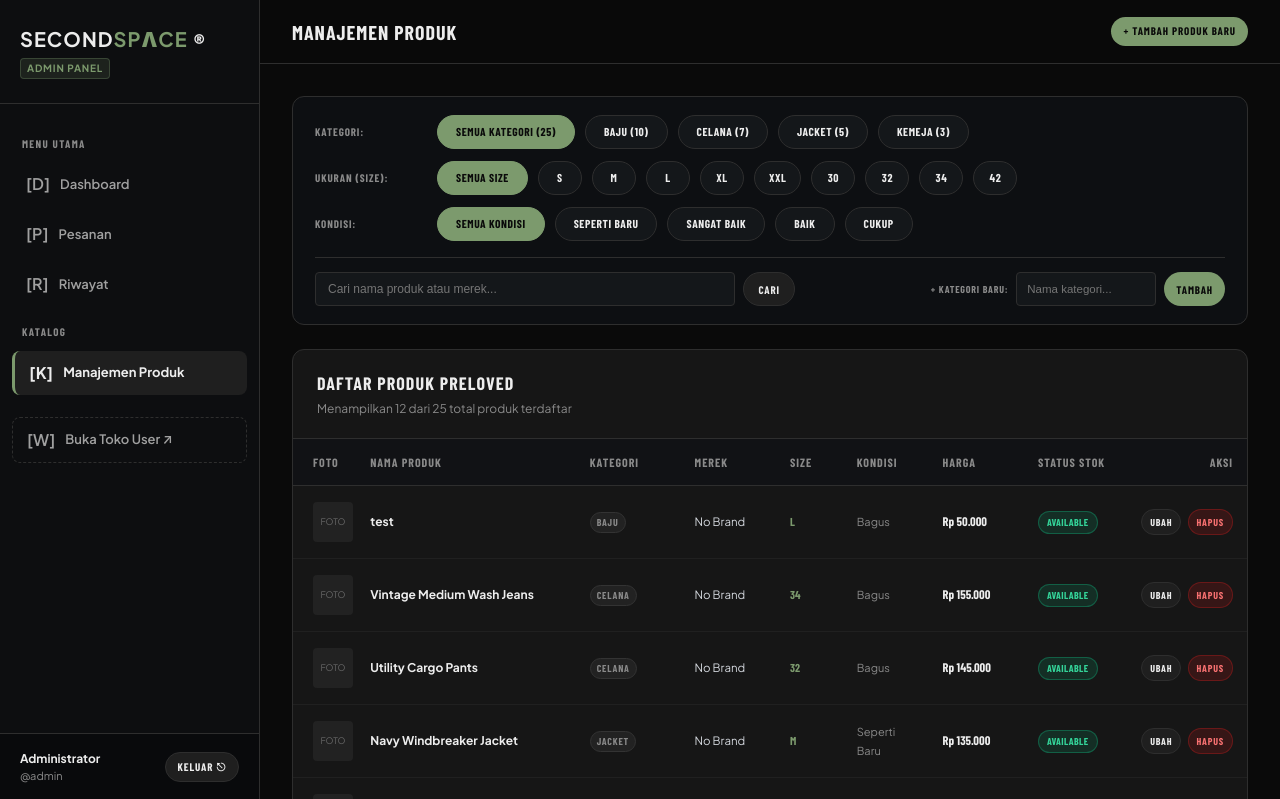
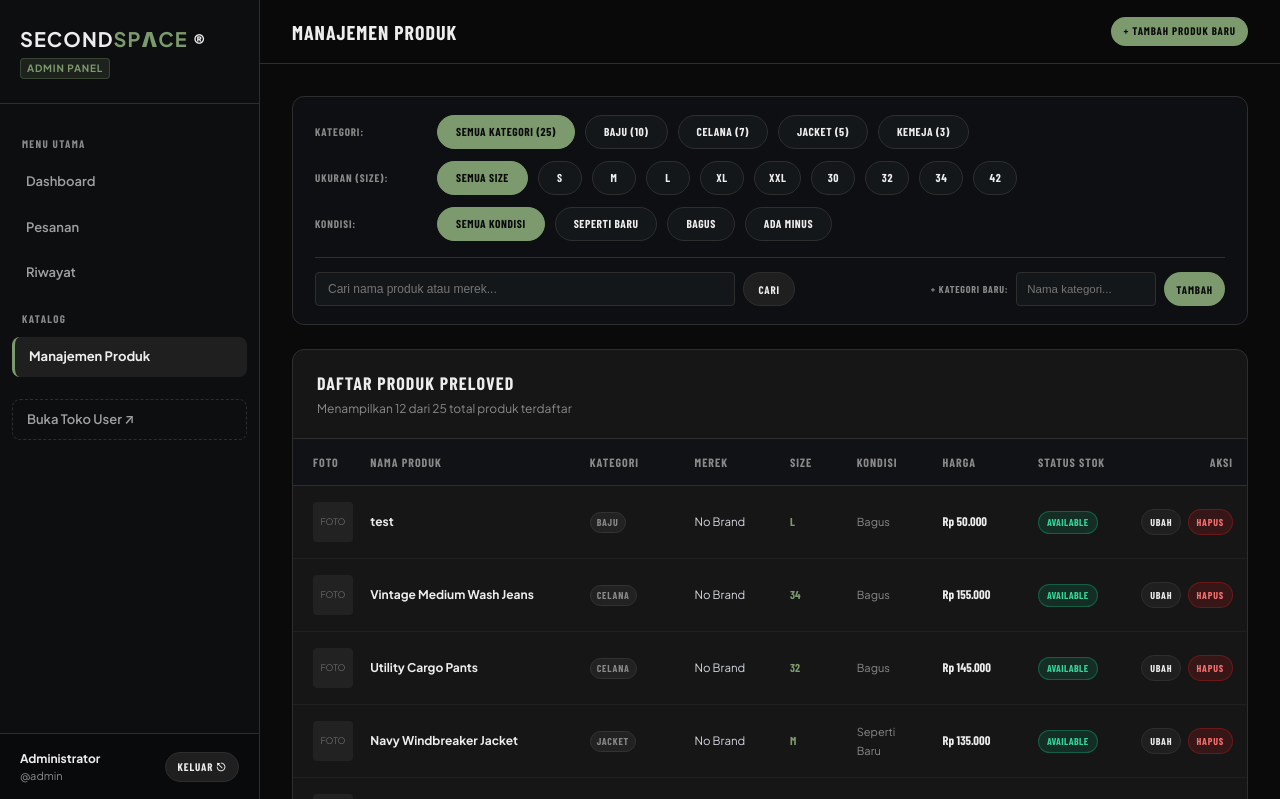
Before and after one commit to ikhsansyabani266/SecondSpace-2.0, a PHP site: page /admin/produk.php in a window 1280 px wide. Shown: the top 799 px of the page. Run offline with PHP 8.4, Linux system fonts and the light colour scheme; a user stored in the database is signed in; data comes from the database, SQL or seed files in the repository; some web fonts are replaced.

Commit message:
refactor: hapus icon footer & sidebar, kunci qty keranjang 1-piece, hapus tombol cara bayar pesanan, samakan filter kondisi admin, perbarui README untuk GitHub

```diff
--- a/admin/produk.php
+++ b/admin/produk.php
@@ -141,9 +141,9 @@ if ($catQuery) {
     }
 }
 
-// Daftar Pilihan Ukuran & Kondisi (Persis Halaman User)
+// Daftar Pilihan Ukuran & Kondisi (Persis Halaman User - Opsi A)
 $availableSizes = ["S", "M", "L", "XL", "XXL", "30", "32", "34", "42"];
-$availableConditions = ["Seperti Baru", "Sangat Baik", "Baik", "Cukup"];
+$availableConditions = defined('DAFTAR_KONDISI_PRODUK') ? DAFTAR_KONDISI_PRODUK : ["Seperti Baru", "Bagus", "Ada Minus"];
 ?>
 <!DOCTYPE html>
 <html lang="id">
--- a/admin/sidebar.php
+++ b/admin/sidebar.php
@@ -25,14 +25,12 @@ $activePage = basename($_SERVER['PHP_SELF']);
 
         <a href="index.php" class="nav-item <?= $activePage === 'index.php' ? 'active' : '' ?>">
             <div class="nav-item-left">
-                <span class="nav-icon">[D]</span>
                 <span>Dashboard</span>
             </div>
         </a>
 
         <a href="pesanan.php" class="nav-item <?= in_array($activePage, ['pesanan.php', 'detail_pesanan.php']) ? 'active' : '' ?>">
             <div class="nav-item-left">
-                <span class="nav-icon">[P]</span>
                 <span>Pesanan</span>
             </div>
             <?php if ($badgeMenunggu > 0): ?>
@@ -42,7 +40,6 @@ $activePage = basename($_SERVER['PHP_SELF']);
 
         <a href="riwayat.php" class="nav-item <?= in_array($activePage, ['riwayat.php', 'stok.php']) ? 'active' : '' ?>">
             <div class="nav-item-left">
-                <span class="nav-icon">[R]</span>
                 <span>Riwayat</span>
             </div>
         </a>
@@ -51,14 +48,12 @@ $activePage = basename($_SERVER['PHP_SELF']);
 
         <a href="produk.php" class="nav-item <?= in_array($activePage, ['produk.php', 'produk_form.php', 'kategori.php']) ? 'active' : '' ?>">
             <div class="nav-item-left">
-                <span class="nav-icon">[K]</span>
                 <span>Manajemen Produk</span>
             </div>
         </a>
 
         <a href="../user/index.php" target="_blank" rel="noopener" class="nav-item" style="margin-top: 16px; border: 1px dashed var(--ln);">
             <div class="nav-item-left">
-                <span class="nav-icon">[W]</span>
                 <span>Buka Toko User &UpperRightArrow;</span>
             </div>
         </a>
--- a/user/contact.php
+++ b/user/contact.php
@@ -182,7 +182,6 @@ $isLoggedIn = isset($_SESSION["user_id"]);
             <p class="contact-subtitle">Punya pertanyaan seputar kurasi barang, ukuran, pengiriman, atau konfirmasi pesanan? Tim kami siap membantu kamu.</p>
 
             <div class="info-row">
-                <div class="info-icon">[WA]</div>
                 <div>
                     <div class="info-label">WhatsApp Customer Service</div>
                     <div class="info-value">
@@ -192,7 +191,6 @@ $isLoggedIn = isset($_SESSION["user_id"]);
             </div>
 
             <div class="info-row">
-                <div class="info-icon">[IG]</div>
                 <div>
                     <div class="info-label">Instagram Resmi</div>
                     <div class="info-value">
@@ -202,7 +200,6 @@ $isLoggedIn = isset($_SESSION["user_id"]);
             </div>
 
             <div class="info-row">
-                <div class="info-icon">[HQ]</div>
                 <div>
                     <div class="info-label">Studio & Drop Point</div>
                     <div class="info-value">Jakarta Selatan, DKI Jakarta, Indonesia</div>
@@ -210,7 +207,6 @@ $isLoggedIn = isset($_SESSION["user_id"]);
             </div>
 
             <div class="info-row">
-                <div class="info-icon">⏰</div>
                 <div>
                     <div class="info-label">Jam Operasional</div>
                     <div class="info-value">Senin – Minggu: 10:00 – 22:00 WIB</div>
--- a/user/index.php
+++ b/user/index.php
@@ -657,7 +657,6 @@ $isLoggedIn = isset($_SESSION["user_id"]);
         <!-- Kontak & Info (WA, IG, Lokasi) -->
         <div class="simple-footer-contact">
             <div class="simple-contact-item">
-                <span class="simple-contact-icon">[WA]</span>
                 <div>
                     <div class="simple-contact-label">WHATSAPP</div>
                     <a href="https://wa.me/<?= normalizePhone($whatsappNumber) ?>?s=p" target="_blank" rel="noopener" class="simple-contact-link">
@@ -667,7 +666,6 @@ $isLoggedIn = isset($_SESSION["user_id"]);
             </div>
 
             <div class="simple-contact-item">
-                <span class="simple-contact-icon">[IG]</span>
                 <div>
                     <div class="simple-contact-label">INSTAGRAM</div>
                     <a href="https://instagram.com/secondspace" target="_blank" rel="noopener" class="simple-contact-link">
@@ -677,7 +675,6 @@ $isLoggedIn = isset($_SESSION["user_id"]);
             </div>
 
             <div class="simple-contact-item">
-                <span class="simple-contact-icon">[HQ]</span>
                 <div>
                     <div class="simple-contact-label">LOKASI</div>
                     <span class="simple-contact-text">Jakarta, Indonesia</span>
```
Also changed, not shown: user/keranjang.php (+4 -9 lines), user/pesanan.php (+2 -5 lines), README.md.
